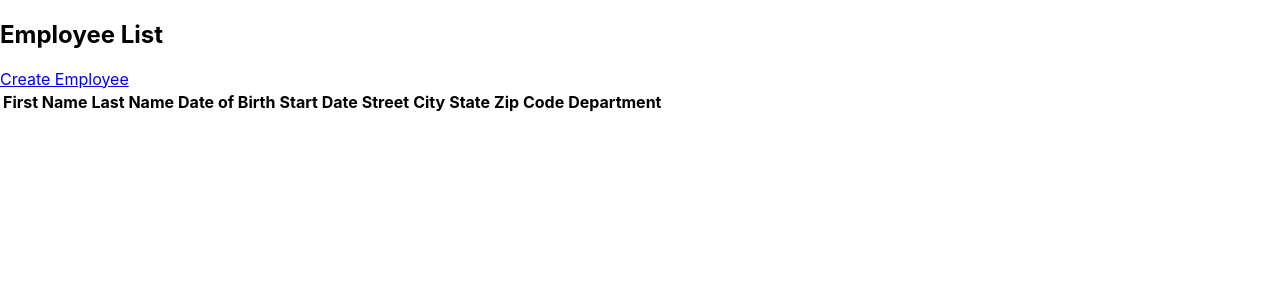
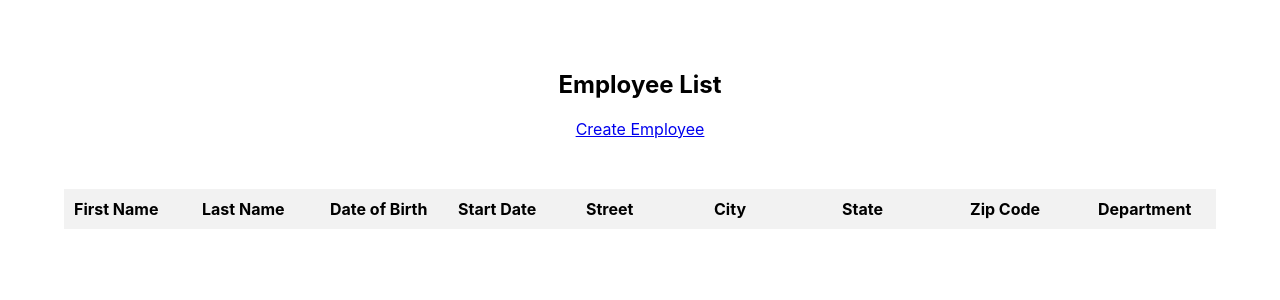
Before and after one commit to du8z/P14_front_end_master, a React (Create React App) app in the folder react-app/: page /employee-list in a window 1280 px wide. Shown: the top 300 px of the page. Built offline with nearby package versions, Linux system fonts and the light colour scheme.

Commit message:
Fonction de tri active

```diff
--- a/react-app/src/components/Modal/Modal.jsx
+++ b/react-app/src/components/Modal/Modal.jsx
@@ -1,4 +1,3 @@
-import React, { useState } from "react";
 import './Modal.css'
 export default function Modal({ show, onClose, message }) {
   const handleClose = () => {
--- a/react-app/src/pages/EmployeeList/EmployeeList.css
+++ b/react-app/src/pages/EmployeeList/EmployeeList.css
@@ -1,5 +1,35 @@
-/* .tableEmployee{
+.tableEmployee{
+
+    margin: 0 auto;
+    width: 90%;
+    white-space: nowrap;
+    table-layout: fixed;
+    border-collapse: collapse;
+}
+
+th {
+    text-align: left;
+    background-color: #f2f2f2;
+    padding: 10px;
+  }
+
+td {
+    text-align: left;
+    padding: 10px;
+}
+tr:nth-child(even) {
+    background-color: #f2f2f2;
+}
+
+.employeeRow{
+
+        margin-bottom: 40px;
+}
+.headerTable{
     display: flex;
     justify-content: center;
+    align-items: center;
     flex-direction: column;
-} */
+    margin: 50px 0;
+
+}
--- a/react-app/src/pages/EmployeeList/EmployeeList.jsx
+++ b/react-app/src/pages/EmployeeList/EmployeeList.jsx
@@ -1,33 +1,89 @@
-import "./EmployeeList.css";
+import './EmployeeList.css'
+import React, { useState } from "react";
 import { useSelector } from "react-redux";
 import { Link } from "react-router-dom";
 
 export default function EmployeeList() {
+  const employees = useSelector((state) => state.employees.employees);
+  const [sortColumn, setSortColumn] = useState(null); // Colonne de tri
+  const [sortOrder, setSortOrder] = useState("asc"); // Ordre de tri initial
 
-  const employees = useSelector(state => state.employees.employees)
-  console.log(employees);
+  const handleSort = (column) => {
+    // Mettez à jour la colonne de tri
+    setSortColumn(column);
+
+    // Inversez l'ordre de tri si la colonne est déjà sélectionnée
+    if (column === sortColumn) {
+      setSortOrder(sortOrder === "asc" ? "desc" : "asc");
+    } else {
+      // Réinitialisez l'ordre de tri à ascendant pour une nouvelle colonne
+      setSortOrder("asc");
+    }
+  };
+
+  const getSortedEmployees = () => {
+    let sortedEmployees = [...employees];
+
+    if (sortColumn) {
+      // Triez les employés en fonction de la colonne de tri
+      sortedEmployees.sort((a, b) => {
+        // Tri en ordre alphabétique
+        return sortOrder === "asc"
+          ? a[sortColumn].localeCompare(b[sortColumn])
+          : b[sortColumn].localeCompare(a[sortColumn]);
+      });
+    }
+
+    return sortedEmployees;
+  };
+
+  const sortedEmployees = getSortedEmployees();
 
   return (
-  <div >
+    <div>
+      <div className="headerTable">
         <h2>Employee List</h2>
         <Link to="/">Create Employee</Link>
+      </div>
+      <div>
         <table className="tableEmployee">
           <thead>
             <tr>
-          <th>First Name</th>
-          <th>Last Name</th>
-          <th>Date of Birth</th>
-          <th>Start Date</th>
-          <th>Street</th>
-          <th>City</th>
-          <th>State</th>
-          <th>Zip Code</th>
-          <th>Department</th>
+              <th onClick={() => handleSort("firstName")}>
+                First Name {sortColumn === "firstName" ? (sortOrder === "asc" ? "▲" : "▼") : null}
+              </th>
+              <th onClick={() => handleSort("lastName")}>
+                Last Name {sortColumn === "lastName" ? (sortOrder === "asc" ? "▲" : "▼") : null}
+              </th>
+              {/* Ajoutez des boutons pour les autres colonnes */}
+              <th onClick={() => handleSort("dateOfBirth")}>
+                Date of Birth {sortColumn === "dateOfBirth" ? (sortOrder === "asc" ? "▲" : "▼") : null}
+              </th>
+              <th onClick={() => handleSort("startDate")}>
+                Start Date {sortColumn === "startDate" ? (sortOrder === "asc" ? "▲" : "▼") : null}
+              </th>
+              <th onClick={() => handleSort("street")}>
+                Street {sortColumn === "street" ? (sortOrder === "asc" ? "▲" : "▼") : null}
+              </th>
+              <th onClick={() => handleSort("city")}>
+                City {sortColumn === "city" ? (sortOrder === "asc" ? "▲" : "▼") : null}
+              </th>
+              <th onClick={() => handleSort("state")}>
+                State {sortColumn === "state" ? (sortOrder === "asc" ? "▲" : "▼") : null}
+              </th>
+              {/* Ajoutez des boutons pour les colonnes nécessitant un tri croissant/décroissant */}
+              <th onClick={() => handleSort("zipCode")}>
+                Zip Code {sortColumn === "zipCode" ? (sortOrder === "asc" ? "▲" : "▼") : null}
+              </th>
+              <th onClick={() => handleSort("department")}>
+              Department {sortColumn === "department" ? (sortOrder === "asc" ? "▲" : "▼") : null}
+              </th>
+              {/* Ajoutez des boutons pour les colonnes nécessitant un tri croissant/décroissant */}
             </tr>
           </thead>
           <tbody>
-        {employees.map((employee, index) => (
-          <tr key={index}>
+            {sortedEmployees.map((employee, index) => (
+              <tr key={index} className="employeeRow">
                 <td>{employee.firstName}</td>
                 <td>{employee.lastName}</td>
                 <td>{employee.dateOfBirth}</td>
@@ -42,5 +98,6 @@ export default function EmployeeList() {
           </tbody>
         </table>
       </div>
+    </div>
   );
 }
```
Lines whose indentation alone changed are shown as unchanged.
